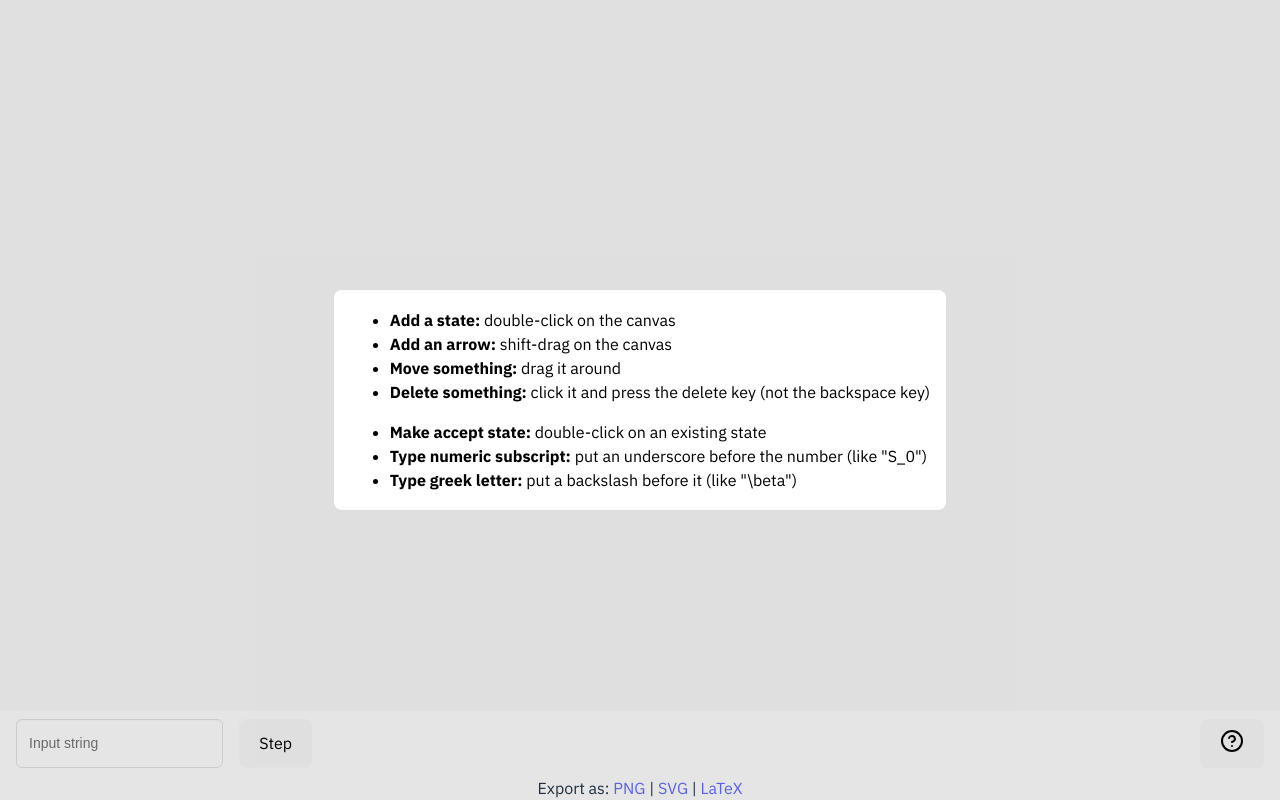
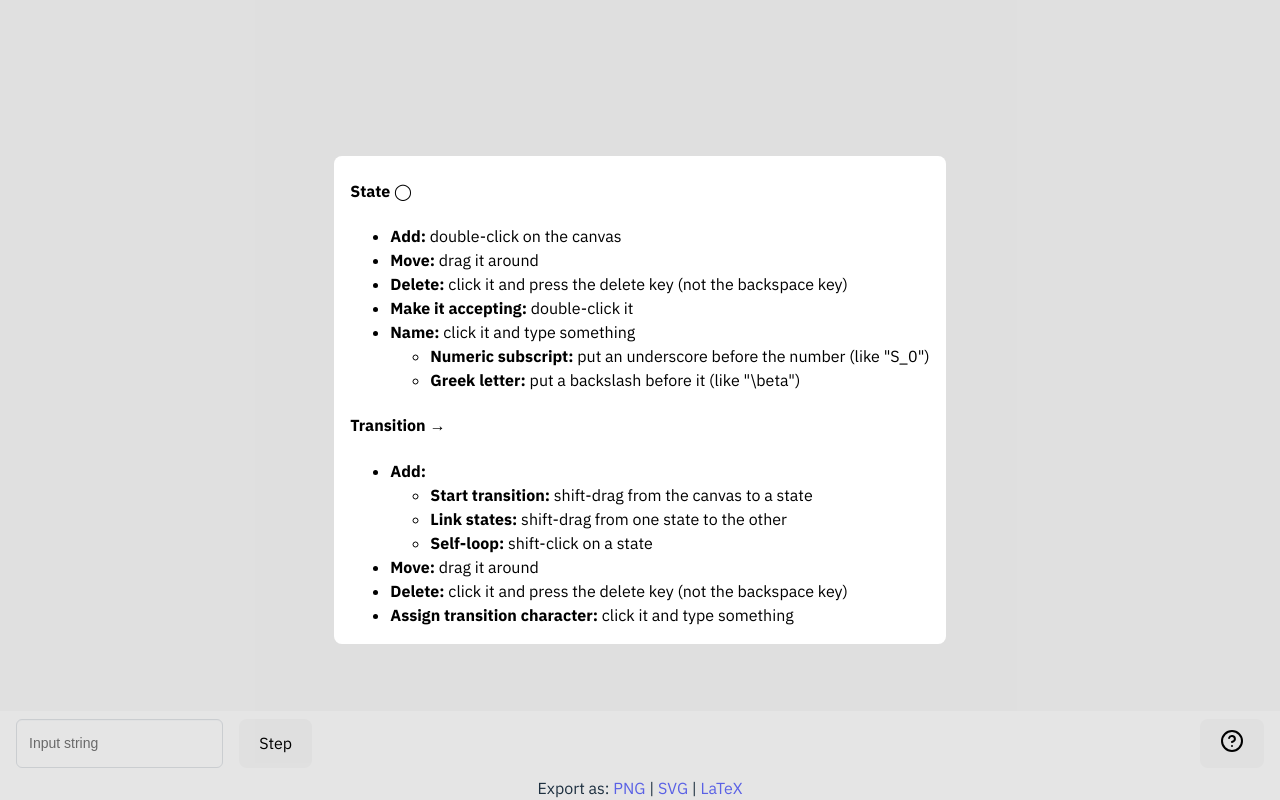
Before and after one commit to shilangyu/nfa-sandbox, a website built with Vite: page index.html in a window 1280 px wide. Both pictures are taken after a click on the button 1231 px from the left and 743 px from the top of the page. Built offline with nearby package versions, Linux system fonts and the light colour scheme.

Commit message:
Improve help

```diff
--- a/index.html
+++ b/index.html
@@ -21,18 +21,33 @@
       <span class="spacer"></span>
       <dialog id="help-dialog">
         <div>
+          <h4>State ◯</h4>
           <ul>
-            <li><b>Add a state:</b> double-click on the canvas</li>
-            <li><b>Add an arrow:</b> shift-drag on the canvas</li>
-            <li><b>Move something:</b> drag it around</li>
+            <li><b>Add:</b> double-click on the canvas</li>
+            <li><b>Move:</b> drag it around</li>
+            <li><b>Delete:</b> click it and press the delete key (not the backspace key)</li>
+            <li><b>Make it accepting:</b> double-click it</li>
             <li>
-              <b>Delete something:</b> click it and press the delete key (not the backspace key)
+              <b>Name:</b> click it and type something
+              <ul>
+                <li><b>Numeric subscript:</b> put an underscore before the number (like "S_0")</li>
+                <li><b>Greek letter:</b> put a backslash before it (like "\beta")</li>
+              </ul>
             </li>
           </ul>
+          <h4>Transition →</h4>
           <ul>
-            <li><b>Make accept state:</b> double-click on an existing state</li>
-            <li><b>Type numeric subscript:</b> put an underscore before the number (like "S_0")</li>
-            <li><b>Type greek letter:</b> put a backslash before it (like "\beta")</li>
+            <li>
+              <b>Add:</b>
+              <ul>
+                <li><b>Start transition:</b> shift-drag from the canvas to a state</li>
+                <li><b>Link states:</b> shift-drag from one state to the other</li>
+                <li><b>Self-loop:</b> shift-click on a state</li>
+              </ul>
+            </li>
+            <li><b>Move:</b> drag it around</li>
+            <li><b>Delete:</b> click it and press the delete key (not the backspace key)</li>
+            <li><b>Assign transition character:</b> click it and type something</li>
           </ul>
         </div>
       </dialog>
```
